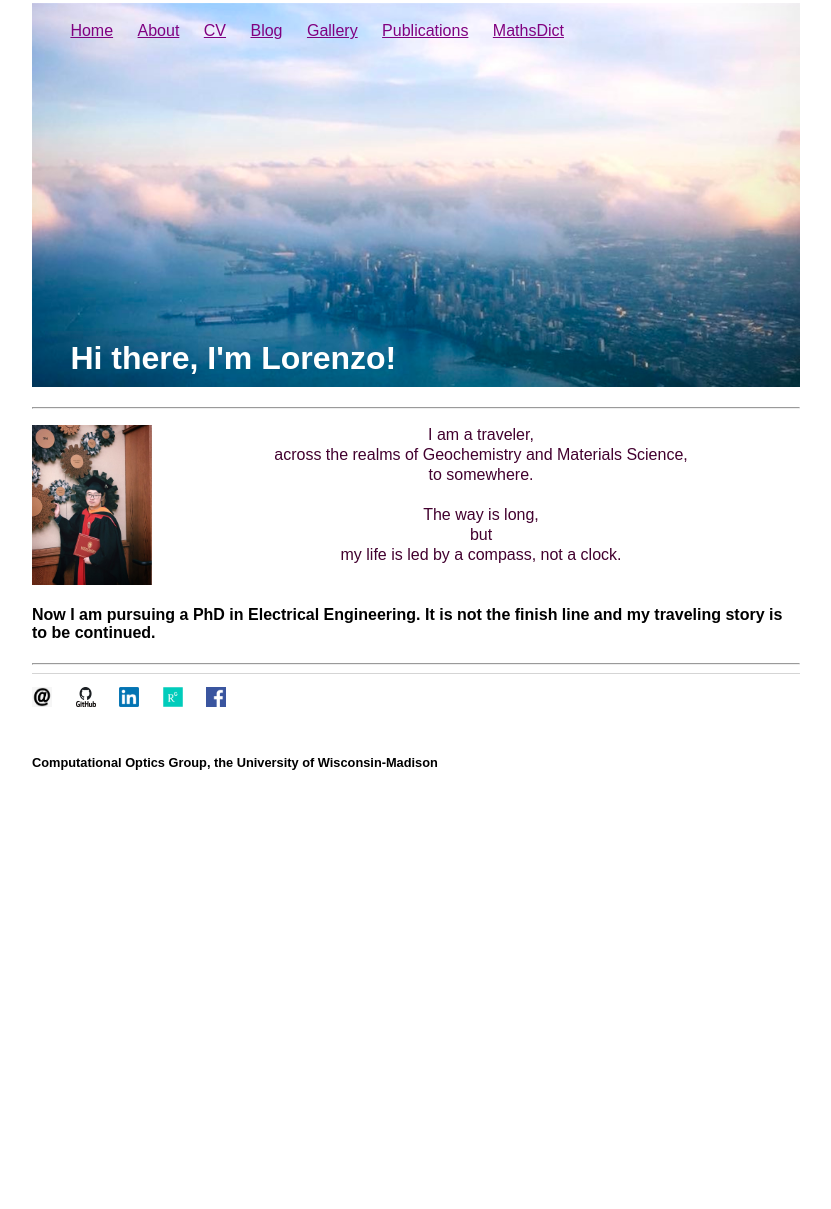
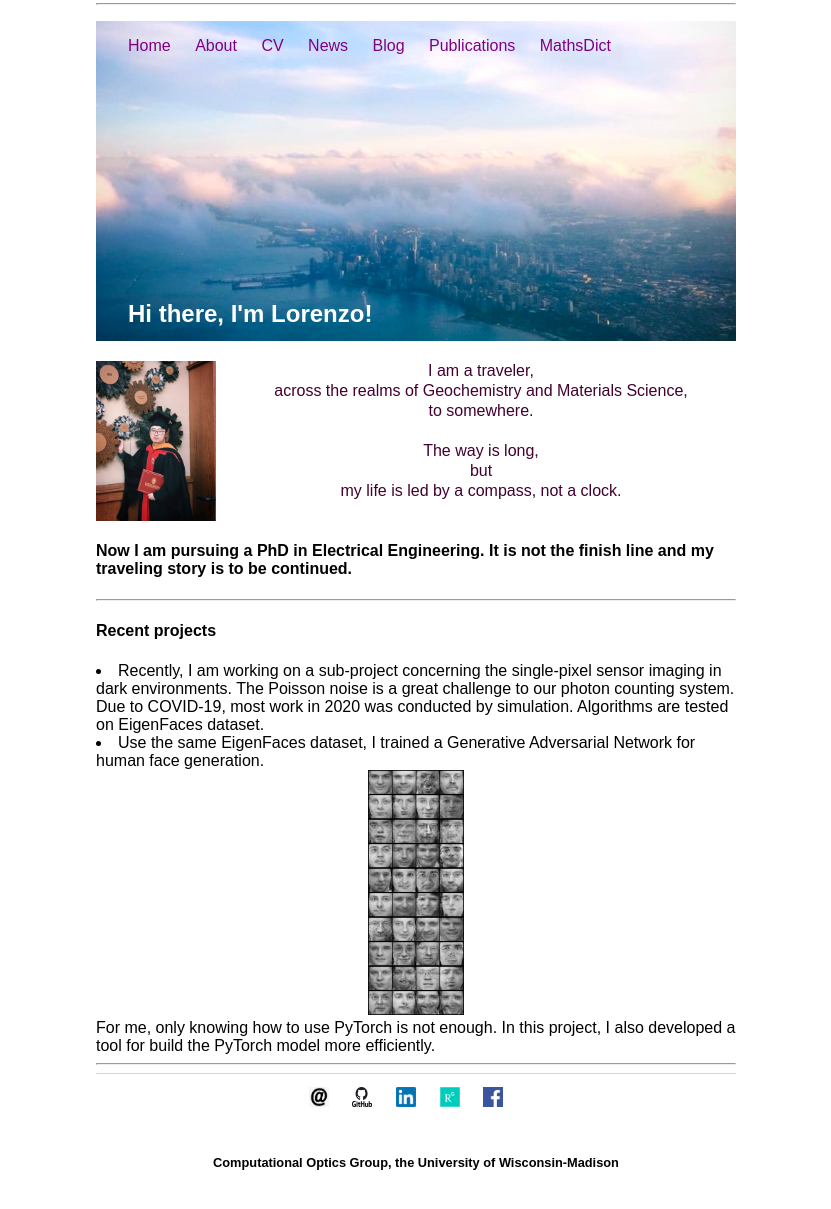
Before and after one commit to Lorenzo-lu/Lorenzo-lu.github.io, a plain HTML site: page index.html in a window 1280 px wide. Shown: the part 57-1266 px from the top of the page, without its empty margins (224-1055 px from the left). Before the commit the page ends 887 px from the top, so only its background shows below. Drawn offline with Linux system fonts and the light colour scheme.

Commit message:
add projects

```diff
--- a/css/main.css
+++ b/css/main.css
@@ -1,9 +1,9 @@
 body {
 
-    margin: 60px 20%;
+    margin: 60px 25%;
     //margin-left: 20%;
-    margin-right: 20%;
-    width: 60%;
+    //margin-right: 20%;
+   // width: 60%;
     //background-image: url("/Photo/Chicago_Skyline.jpg");
     background-size: 100%;
     background-repeat: no-repeat;
@@ -62,5 +62,9 @@ Index_home{
     font-size: 1em;
     color: purple;
     font-weight: none;
-    text-decoration: underline
+    //text-decoration: underline
 }
+
+li{
+font-family:'Arial', 'Times',  'Sans-Serif';
+}
--- a/index.html
+++ b/index.html
@@ -23,6 +23,7 @@
 </style>
 
 <body>
+    <hr>
 	<nav>
 		<ul>
             <div style="position:relative;" >
@@ -31,14 +32,17 @@
                 <li><a href="/"><Index_home>Home</Index_home></a></li>
                 <li><a href="/About/Interests.html"><Index_home>About</Index_home></a></li>
                 <li><a href="/CV/CV_2020_sep.pdf" target = "blank"><Index_home>CV</Index_home></a></li>
+
+                <li><a href="/Gallery"><Index_home>News</Index_home></a></li>
+
                 <li><a href="/blog"><Index_home>Blog</Index_home></a></li>
-                <li><a href="/Gallery"><Index_home>Gallery</Index_home></a></li>
+
                 <li><a href="/Publications/Publications.html"><Index_home>Publications</Index_home></a></li>
                 <li><a href="/Maths/Maths_dict.html"><Index_home>MathsDict</Index_home></a></li>
             </div>
 
             <div style="position:absolute; z-index:2; left:5%; top:80%">
-                <h1 style="color: white" >Hi there, I'm Lorenzo!</h1>
+                <h1 style="color: white; font-size: 24px" >Hi there, I'm Lorenzo!</h1>
             </div>
             </div>
 		</ul>
@@ -64,7 +68,7 @@
 
 
     <div class="clear" ></div>
-    <hr>
+
     <!-- <div style="border: 1px solid #000"> -->
 
         <div class = "block">
@@ -96,12 +100,33 @@
                 <!--
                 <p align="justify">I received the M.S. degree in Materials Science and Engineering from the University of Wisconsin-Madison, Madison, WI in 2019. I am working on Fluorenscence Lifetime Imaging Microscopy.</p>
                 -->
+
         </div>
 
 <hr>
+        <div title="Updates">
+            <h4>
+                Recent projects</work>
+            </h4>
+            <li>
 
+            Recently, I am working on a sub-project concerning the single-pixel sensor imaging in dark environments. The Poisson noise is a great challenge to our photon counting system. Due to COVID-19, most work in 2020 was conducted by simulation. Algorithms are tested on EigenFaces dataset.
+            </li>
+
+            <li>
+            Use the same EigenFaces dataset, I trained a Generative Adversarial Network for human face generation.
+            <div style = 'text-align:center'>
+                <img src = '/Figures/GAN/2021-1-9 EigenFace_Gan_Images.png' width="15%" height="15%">
+            </div>
+
+            For me, only knowing how to use PyTorch is not enough. In this project, I also developed a tool for build the PyTorch model more efficiently.
+            </li>
+
+        </div>
+        <hr>
 
 		<footer>
+            <div style = 'text-align:center'>
     		<ul>
         		<li><a href="mailto:ylu289@wisc.edu"><img border="0" src="/Logos/Email_logo.png" width = "20px" height = "20px"></a></li>
         		<li><a href="https://github.com/Lorenzo-lu"><img border="0" src="/Logos/github_logo.png" width = "20px" height = "20px"></a></li>
@@ -109,10 +134,13 @@
                 <li><a href="https://www.researchgate.net/profile/Yizhou_Lu3"><img border="0" src="/Logos/RG_logo.png" width = "20px" height = "20px"></a></li>
                 <li><a href="https://www.facebook.com/profile.php?id=100012885367579"><img border="0" src="/Logos/FB_logo.png" width = "20px" height = "20px"></a></li>
 			</ul>
+
             <br>
             <h4>
             Computational Optics Group, the University of Wisconsin-Madison
-            </h4>
+             </h4>
+
+             </div>
 		</footer>
 	</body>
 </html>
```
Also changed, not shown: About/Interests.html (+9 -1 lines), Maths/Maths_dict.html (+2 -1 lines), Publications/Publications.html (+1 -1 lines), Figures/GAN/2021-1-9 EigenFace_Gan_Images.png (added).
